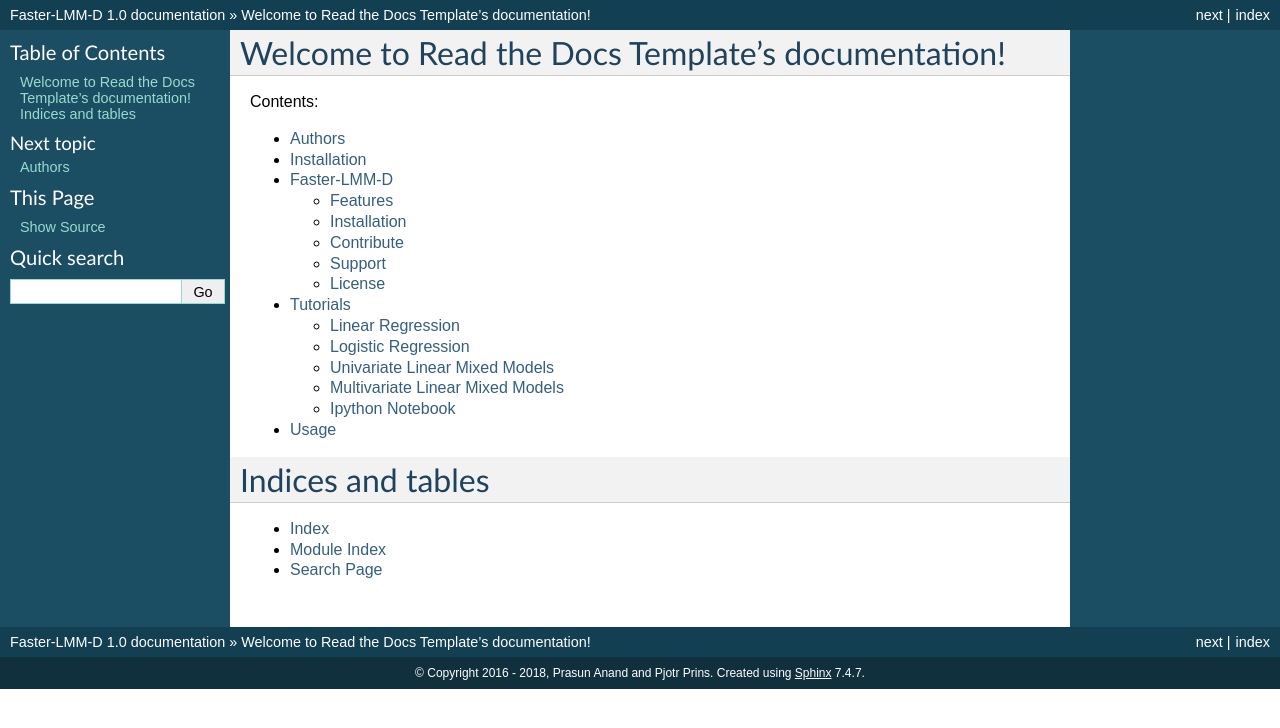
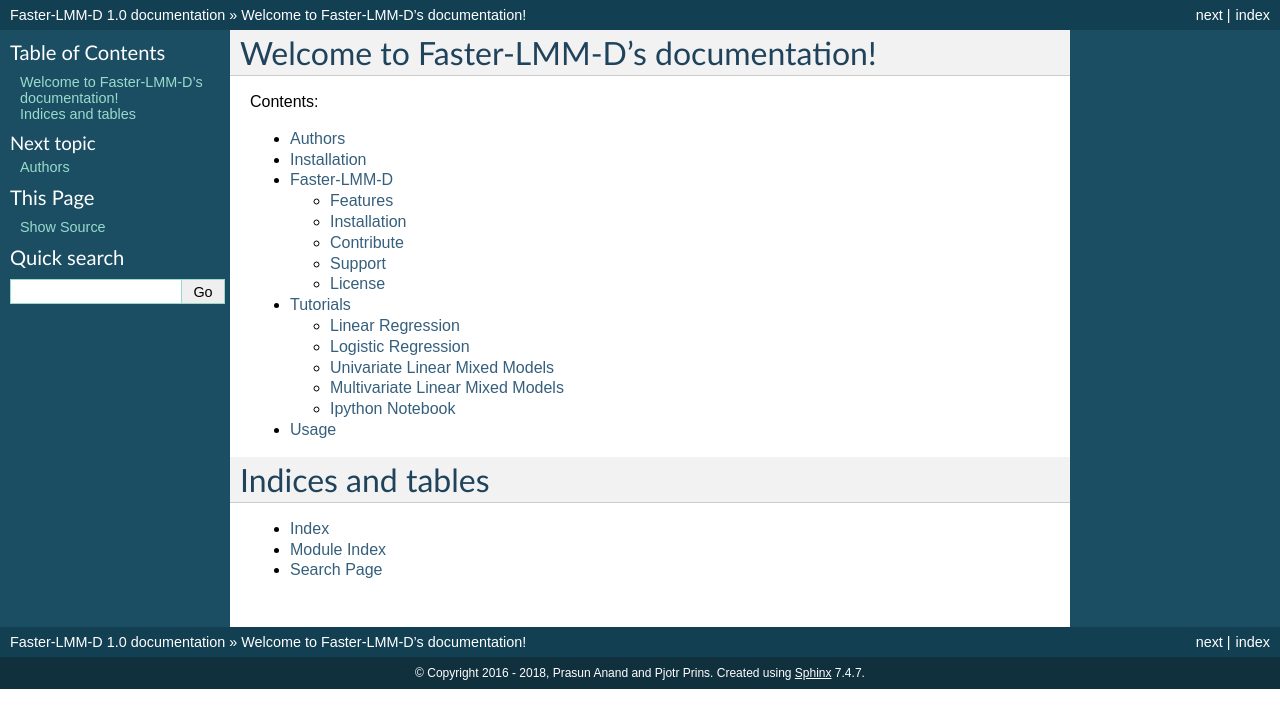
Before and after one commit to prasunanand/faster_lmm_d-docs, a Sphinx documentation site: the page built from docs/index.rst, in a window 1280 px wide. Shown: the top 728 px of the page. Built offline with Sphinx 7.4.7, drawn with Linux system fonts in a browser that asks for light colours.

Commit message:
minor fix

```diff
--- a/docs/index.rst
+++ b/docs/index.rst
@@ -3,7 +3,7 @@
    You can adapt this file completely to your liking, but it should at least
    contain the root `toctree` directive.
 
-Welcome to Read the Docs Template's documentation!
+Welcome to Faster-LMM-D's documentation!
 ==================================================
 
 Contents:
```
Also changed, not shown: README.rst (+5 -3 lines).
